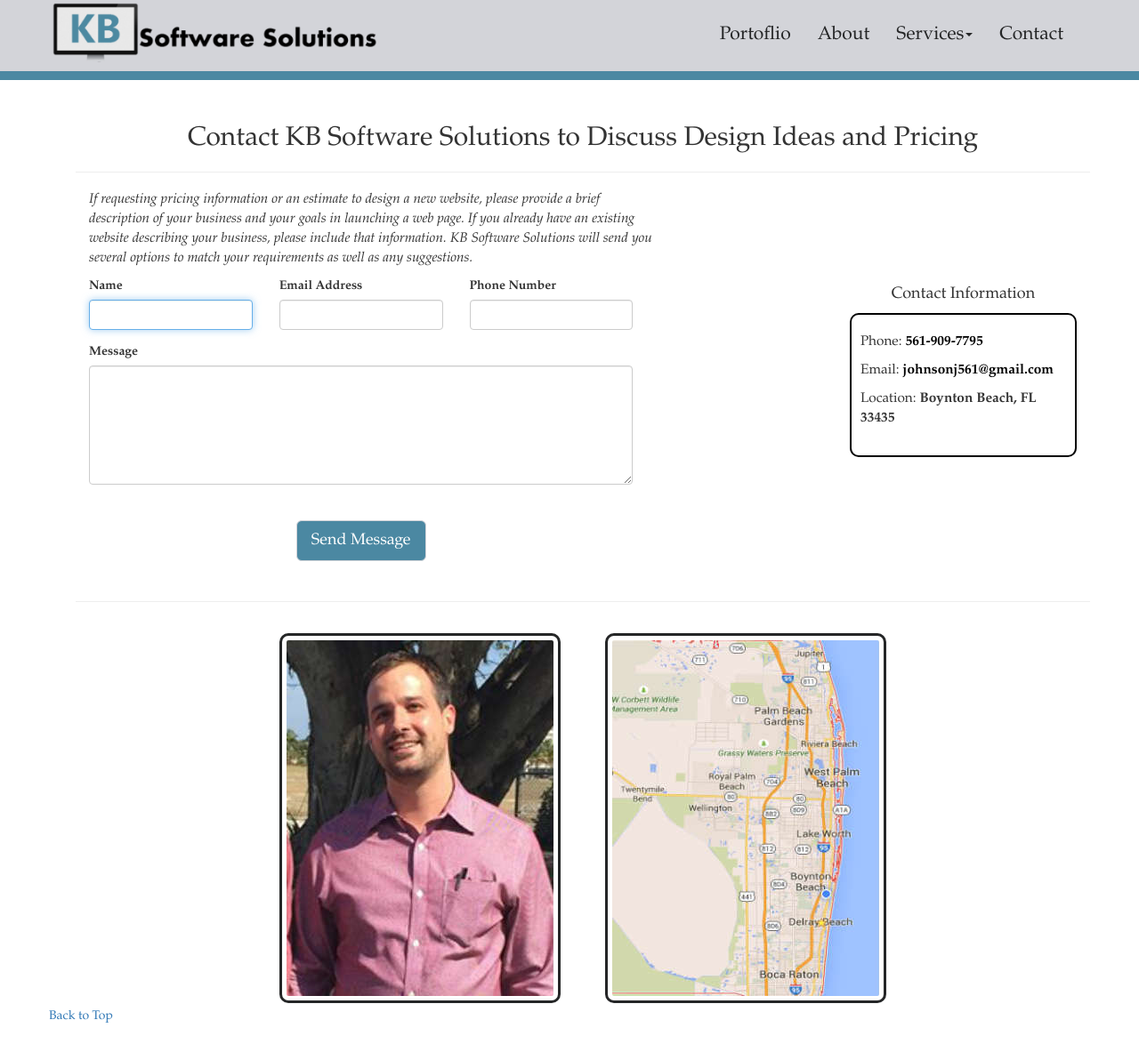
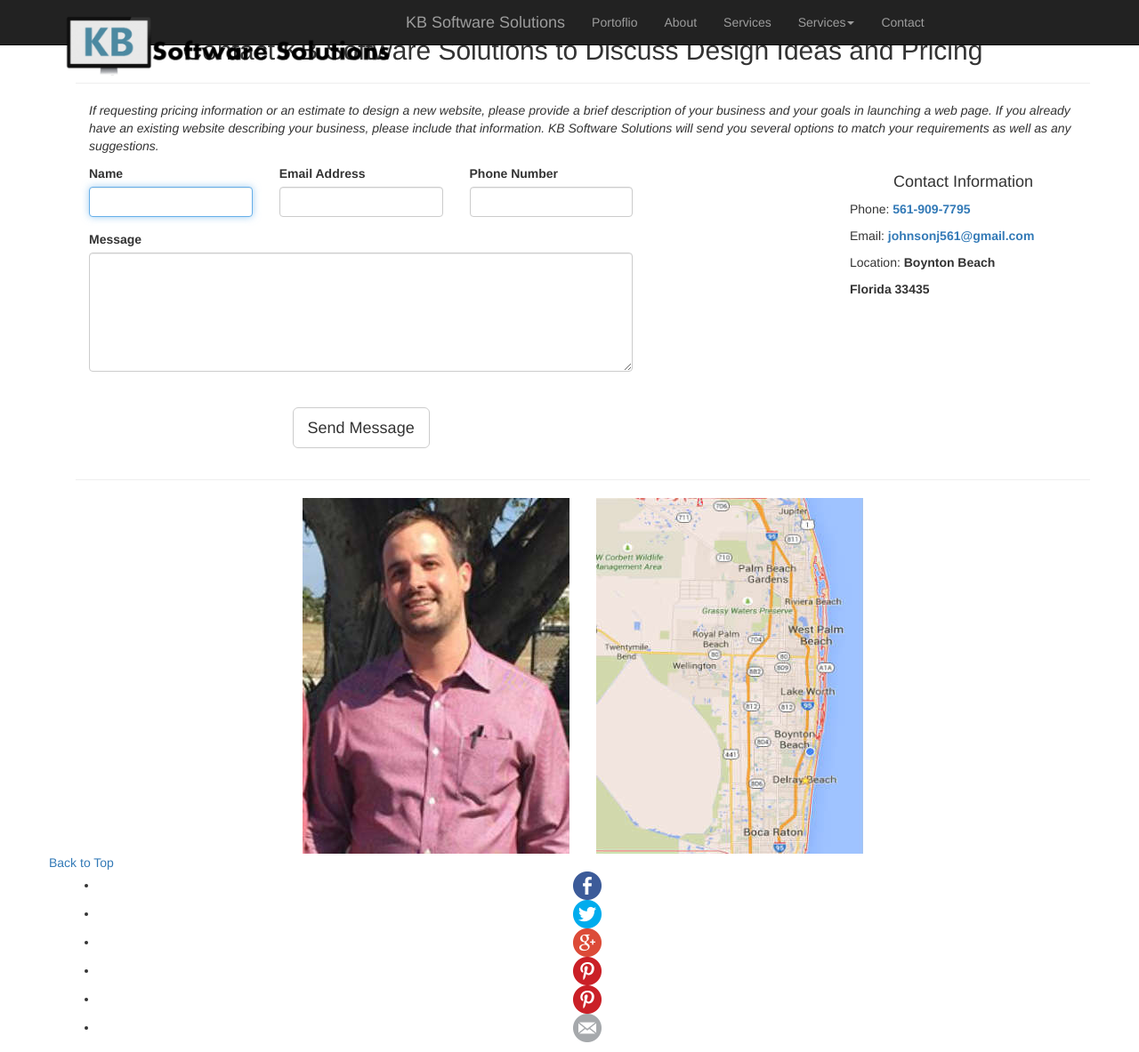
Before and after one commit to johnsonj561/KB-Software-Solutions, a PHP site: page /view/contact.php in a window 1280 px wide. Shown: the top 1183 px of the page at 89% size. Run offline with PHP 8.4, Linux system fonts and the light colour scheme.

Commit message:
Content Updated

```diff
--- a/view/about.php
+++ b/view/about.php
@@ -10,7 +10,8 @@
     <meta name="ROBOTS" content="INDEX, FOLLOW">
     <link rel="icon" type="image/x-icon" href="../img/kb-favicon.png" />
     <title>KB Software Solutions | About</title>
-    <link href="../css/kb-css.min.css" rel="stylesheet">
+    <link href="../css/bootstrap.min.css" rel="stylesheet">
+    <link href="../css/kb-css.css" rel="stylesheet">
   </head>
 
   <body>
--- a/view/contact.php
+++ b/view/contact.php
@@ -10,7 +10,8 @@
     <meta name="ROBOTS" content="INDEX, FOLLOW">
     <link rel="icon" type="image/x-icon" href="../img/kb-favicon.png" />
     <title>KB Software Solutions | Contact</title>
-    <link href="../css/kb-css.min.css" rel="stylesheet">
+    <link href="../css/bootstrap.min.css" rel="stylesheet">
+    <link href="../css/kb-css.css" rel="stylesheet">
   </head>
   <body>
     <?php require_once('../template/navbar.html'); ?>
@@ -24,7 +25,7 @@
                 <br>
                 <h2 class="intro-text text-center">Contact KB Software Solutions to Discuss Design Ideas and Pricing</h2>
                 <hr class="paragraph-divier">
-                <div class="col-lg-7">
+                <div class="col-lg-12">
                   <p><em>If requesting pricing information or an estimate to design a new website, please
                     provide a brief description of your business and your goals in launching a web page. If you already have
                     an existing website describing your business, please include that information. KB Software Solutions
@@ -73,7 +74,9 @@
                       <strong><a href="mailto:name@example.com" class="contact-link">johnsonj561@gmail.com</a></strong>
                     </p>
                     <p>Location:
-                      <strong>Boynton Beach, FL 33435</strong>
+                      <strong>Boynton Beach</strong>
+                    </p>
+                    <p class="contact-line-2"><strong>Florida 33435</strong>
                     </p>
                   </div>
                 </div>
--- a/view/services.php
+++ b/view/services.php
@@ -10,7 +10,8 @@
     <meta name="ROBOTS" content="INDEX, FOLLOW">
     <link rel="icon" type="image/x-icon" href="../img/kb-favicon.png" />
     <title>KB Software Solutions | West Palm Beach</title>
-    <link href="../css/kb-css.min.css" rel="stylesheet">
+    <link href="../css/bootstrap.min.css" rel="stylesheet">
+    <link href="../css/kb-css.css" rel="stylesheet">
   </head>
   <body>
     <?php require_once('../template/navbar.html');?>
```
